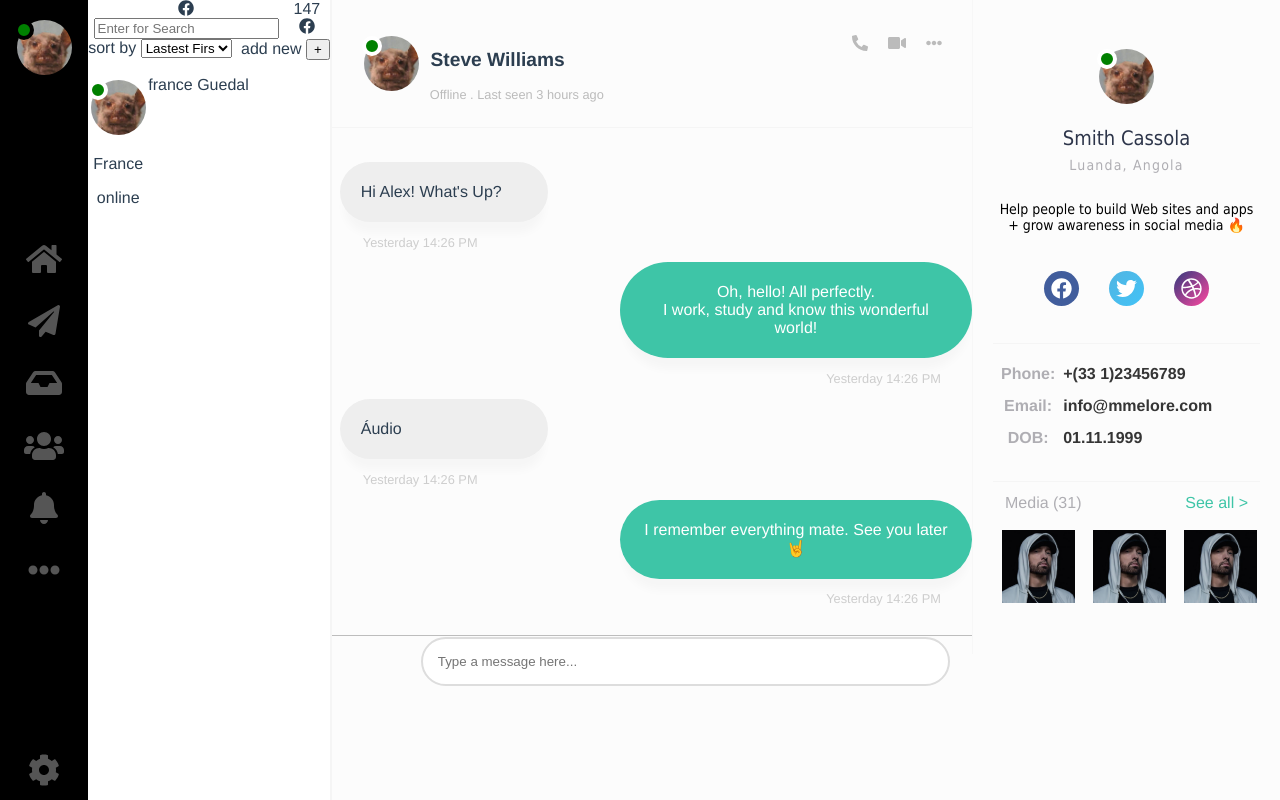
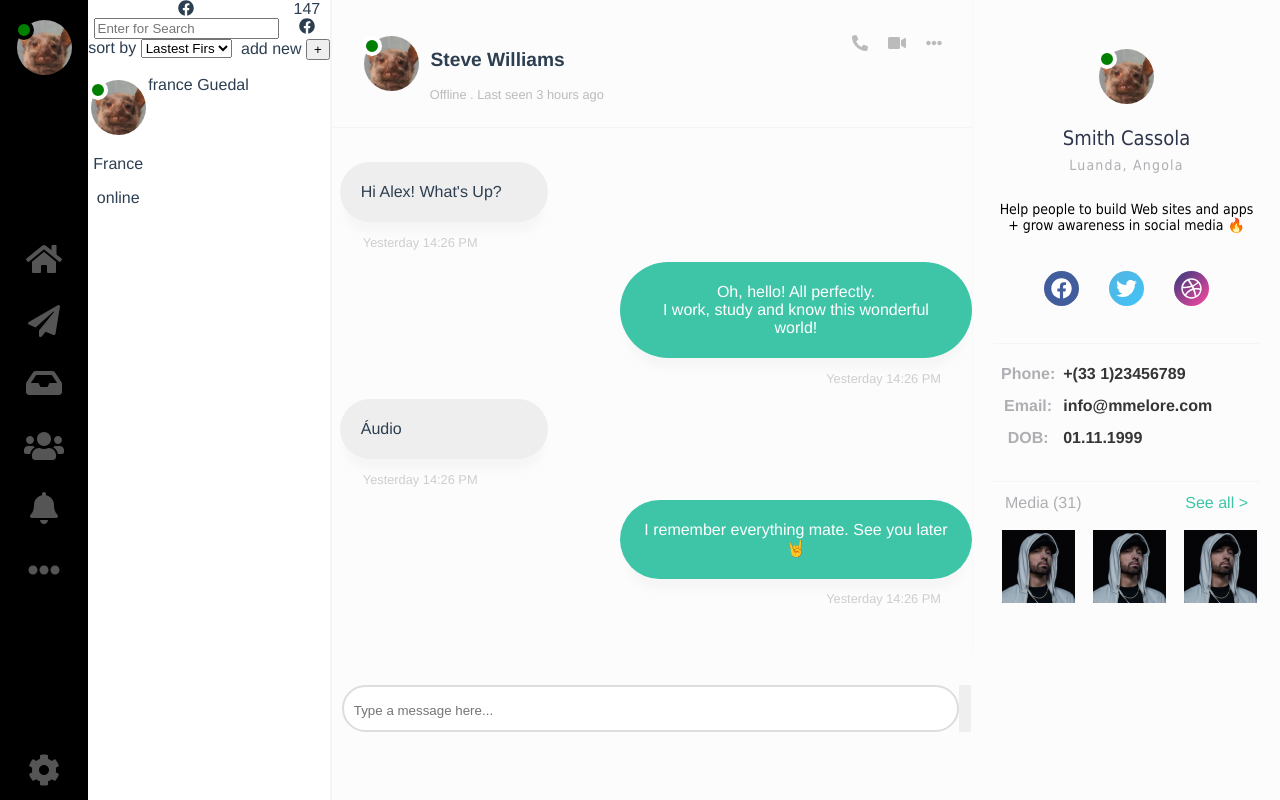
Before and after one commit to france00mf/chat, a Vue app: page / in a window 1280 px wide. Built offline with nearby package versions, Linux system fonts and the light colour scheme.

Commit message:
Message area modifications

```diff
--- a/src/components/home/message-area/message-area.vue
+++ b/src/components/home/message-area/message-area.vue
@@ -36,6 +36,9 @@
         <div class="chat-form">
             <img v-bind:src="icones">
             <input type="text" placeholder="Type a message here...">
+            <button></button>
+            <button></button>
+            <button></button>
         </div>
       </div>
     </div>
@@ -168,29 +171,14 @@ ul li {
 }
 /*Chat-Form*/
 .chat-form {
-  grid-area: chat-form;
-  border-radius: 0 0 10px 0;
-  border-top: 1px solid rgba(0, 0, 0, 0.25);
-}
-
-.chat-form {
-  display: grid;
-  grid: 51px / 32px 1fr;
-  align-content: center;
-  align-items: center;
-  grid-gap: 15px;
-  grid-area: chat-form;
-  border-top: 1px solid rgba(0, 0, 0, 0.25);
-  padding-left: 42px;
-  padding-right: 22px;
+  display: flex;
+  margin: 50px 0 5px 10px;
 }
 
 .chat-form input {
   outline: none;
-  padding: 15px;
+  padding: 16px 32em 12px 10px;
   border: 2px solid #ddd;
   border-radius: 50px;
-  color: #330;
-  font-size: 1.rem;
 }
 </style>
```
